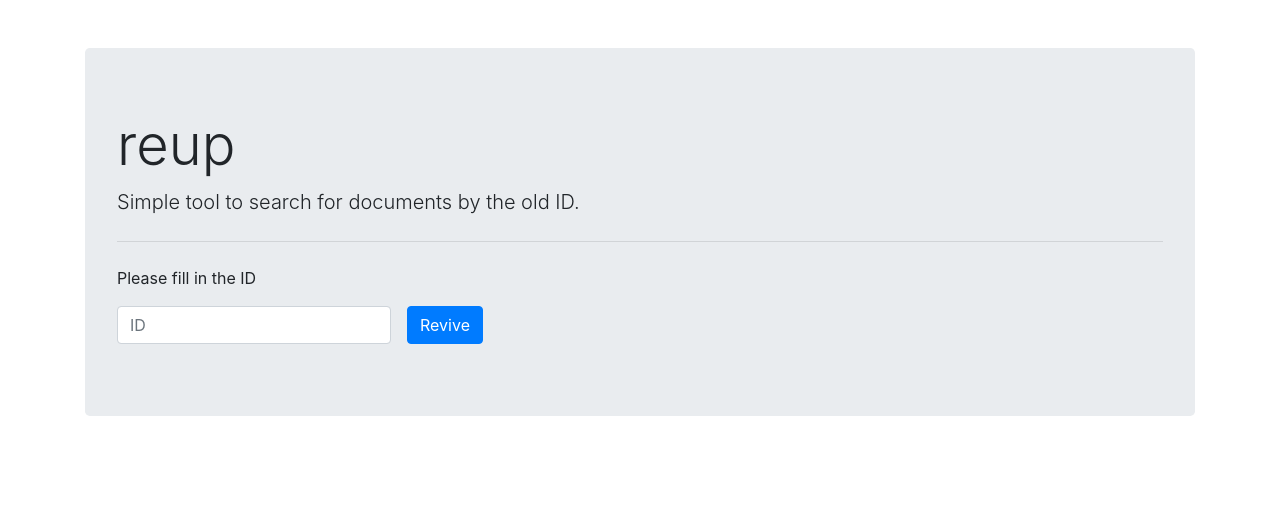
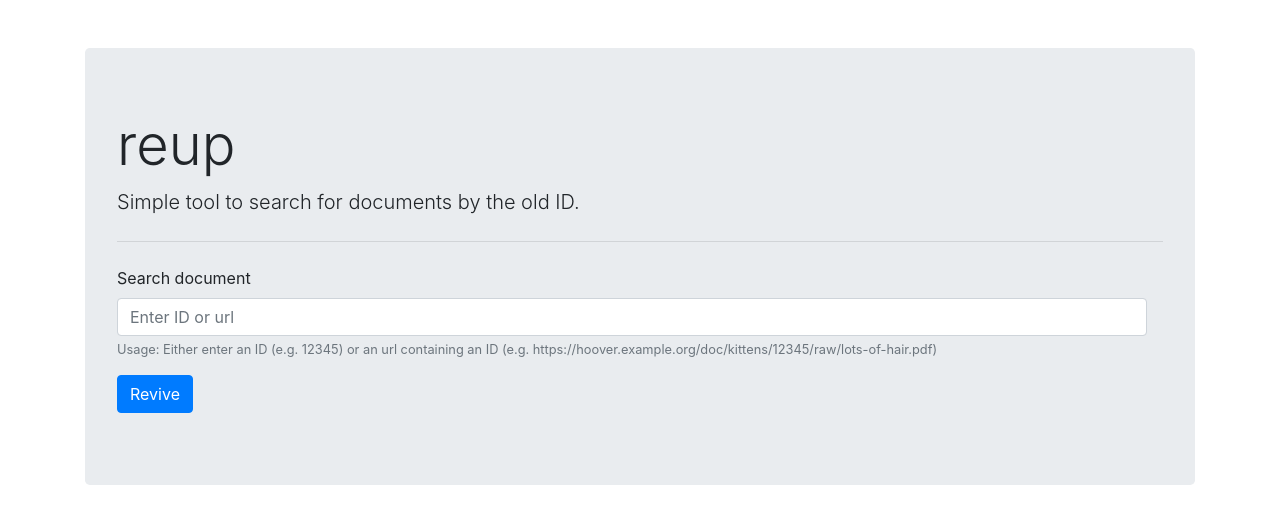
Before and after one commit to alexneamtu/reup, a Django app: page / in a window 1280 px wide. Shown: the top 524 px of the page. Run offline with Django 3.2, Linux system fonts and the light colour scheme; some libraries are stand-ins or nearby versions.

Commit message:
Parse full urls (#5)
* Parse full URLs
- Updated captions to specify ID or url
- Updated the controller to parse the first digits group in a string

* reset db changes

* - Changes after code review

```diff
--- a/reup/revive/templates/revive/index.html
+++ b/reup/revive/templates/revive/index.html
@@ -7,12 +7,12 @@
         <p class="lead">Simple tool to search for documents by the old ID.</p>
         <hr class="my-4">
 
-        <p>Please fill in the ID</p>
-
-        <form method="post" class="form-inline">
+        <form method="post">
             {% csrf_token %}
             <div class="form-group mr-sm-3">
-                <input class="form-control" type="text" name="id" placeholder="ID"/>
+                <label for="input">Search document</label>
+                <input class="form-control" type="text" name="input" placeholder="Enter ID or url"/>
+                <small id="input-help" class="form-text text-muted">Usage: Either enter an ID (e.g. 12345) or an url containing an ID (e.g. https://hoover.example.org/doc/kittens/12345/raw/lots-of-hair.pdf)</small>
             </div>
             <button type="submit" class="btn btn-primary">Revive</button>
         </form>
--- a/reup/revive/views.py
+++ b/reup/revive/views.py
@@ -1,3 +1,4 @@
+import re
 from django.shortcuts import render
 
 from .models import Document
@@ -7,11 +8,14 @@ def index(request):
     ctx = {}
 
     try:
-        if 'id' in request.POST:
-            ctx['document'] = Document.objects.get(old_id=request.POST['id'])
+        if 'input' in request.POST:
+            id_match = re.search(r'\d+', request.POST['input'])
+            if id_match is None:
+                raise ValueError('Could not find an ID in the input.')
+            ctx['document'] = Document.objects.get(old_id=id_match[0])
     except Document.DoesNotExist:
         ctx['message'] = 'ID not found.'
-    except ValueError:
-        ctx['message'] = 'Invalid ID.'
+    except ValueError as e:
+        ctx['message'] = e
 
     return render(request, 'revive/index.html', ctx)
```
